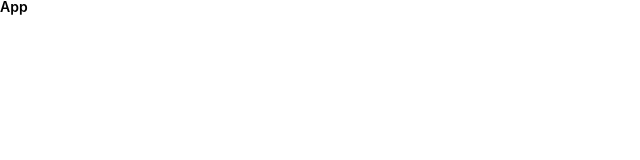
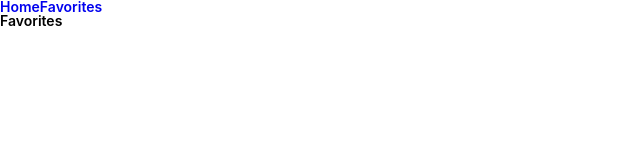
Before and after one commit to Undefined-deve1oper/react-hackaton, a React (Create React App) app: page /favorites in a window 1280 px wide. Shown: the top 160 px of the page, without its empty margins (0-640 px from the left). Built offline with nearby package versions, Linux system fonts and the light colour scheme; the HTML template or start-up script is replaced by a standard one.

Commit message:
Made navbar and routing

```diff
--- a/package.json
+++ b/package.json
@@ -8,6 +8,7 @@
     "@testing-library/user-event": "^13.5.0",
     "react": "^18.2.0",
     "react-dom": "^18.2.0",
+    "react-router-dom": "^6.7.0",
     "react-scripts": "5.0.1",
     "sass": "^1.57.1",
     "web-vitals": "^2.1.4"
--- a/src/app/App.js
+++ b/src/app/App.js
@@ -1,8 +1,20 @@
 import React from "react";
 import "./scss/app.scss";
+import {useRoutes} from "react-router-dom";
+import NavBar from "./components/ui/NavBar";
+import routes from "./router";
+
 
 const App = () => {
-    return <div>App</div>;
+    const element = useRoutes(routes())
+    return (
+        <>
+            <NavBar/>
+            <main>
+                {element}
+            </main>
+        </>
+    )
 };
 
 export default App;
--- /dev/null
+++ b/src/app/components/common/CustomNavLink.jsx
@@ -0,0 +1,18 @@
+import React from 'react';
+import {NavLink} from "react-router-dom";
+
+function CustomNavLink({name, to}) {
+
+    const classNavLink = (isActive) => isActive ? 'background-color: blue;' : 'background-color: red;'
+    return (
+        <NavLink
+            className={classNavLink}
+            to={to}
+            end
+        >
+            {name}
+        </NavLink>
+    )
+}
+
+export default CustomNavLink;
--- /dev/null
+++ b/src/app/components/pages/Favorites.jsx
@@ -0,0 +1,11 @@
+import React from 'react';
+
+function Favorites() {
+    return (
+        <div>
+            Favorites
+        </div>
+    );
+}
+
+export default Favorites;
--- /dev/null
+++ b/src/app/components/pages/HomePage.jsx
@@ -0,0 +1,11 @@
+import React from 'react';
+
+function HomePage() {
+    return (
+        <div>
+            HomePage
+        </div>
+    );
+}
+
+export default HomePage;
--- /dev/null
+++ b/src/app/components/pages/User.jsx
@@ -0,0 +1,15 @@
+import React from 'react';
+import {useParams} from "react-router-dom";
+
+function User() {
+    const {userId} = useParams()
+    return (
+        <div>
+            <h1>
+                {userId}
+            </h1>
+        </div>
+    );
+}
+
+export default User;
--- /dev/null
+++ b/src/app/components/ui/NavBar.jsx
@@ -0,0 +1,13 @@
+import React from 'react';
+import CustomNavLink from "../common/CustomNavLink";
+
+function NavBar() {
+    return (
+        <nav>
+            <CustomNavLink to='/' name='Home'/>
+            <CustomNavLink to='/favorites' name='Favorites'/>
+        </nav>
+    );
+}
+
+export default NavBar;
--- a/src/app/router/index.js
+++ b/src/app/router/index.js
@@ -0,0 +1,32 @@
+import {Navigate} from "react-router-dom";
+import HomePage from "../components/pages/HomePage";
+import Favorites from "../components/pages/Favorites";
+import User from "../components/pages/User";
+
+const routes = () => {
+    // const {isLogged} = useSelector(getAuth())
+
+    const isLogged = true
+
+    const main = [
+        {path: '', element: <HomePage/>},
+        {path: '*', element: <Navigate to={''}/>},
+        {
+            path: 'user', children: [
+                {path: '', element: <Navigate to={''}/>},
+                {path: ':userId', element: <User/>},
+            ]
+        }
+    ]
+
+    const logged = [
+        {path: '/favorites', element: <Favorites/>},
+    ]
+
+    return [
+        ...main,
+        ...isLogged ? logged : '',
+    ]
+}
+
+export default routes
--- a/src/index.js
+++ b/src/index.js
@@ -1,10 +1,14 @@
 import React from "react";
 import ReactDOM from "react-dom/client";
 import App from "./app/App";
+import {BrowserRouter} from "react-router-dom";
+
 
 const root = ReactDOM.createRoot(document.getElementById("root"));
 root.render(
-    <React.StrictMode>
-        <App />
-    </React.StrictMode>
+    <BrowserRouter>
+        <React.StrictMode>
+            <App/>
+        </React.StrictMode>
+    </BrowserRouter>
 );
```
Also changed, not shown: 1 other file (tests, documents, lock files or other folders).
